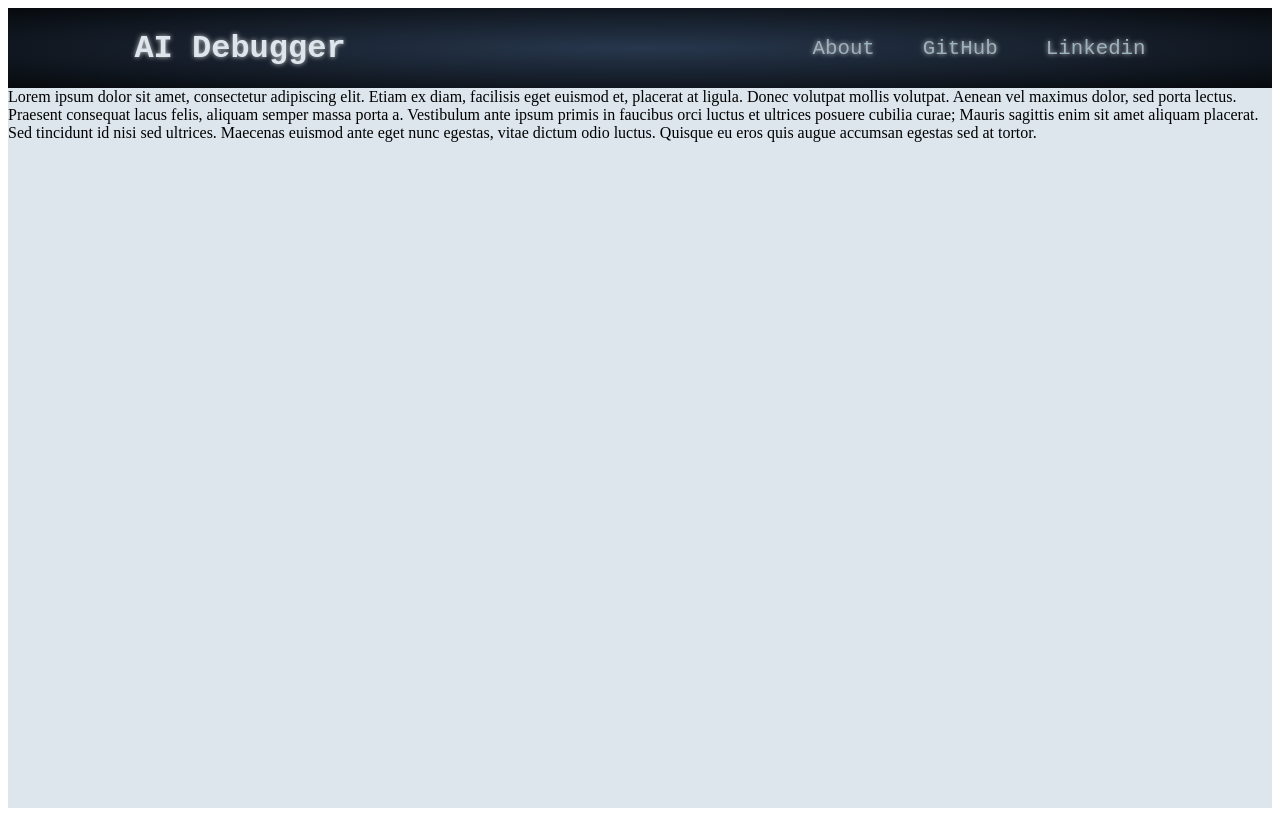
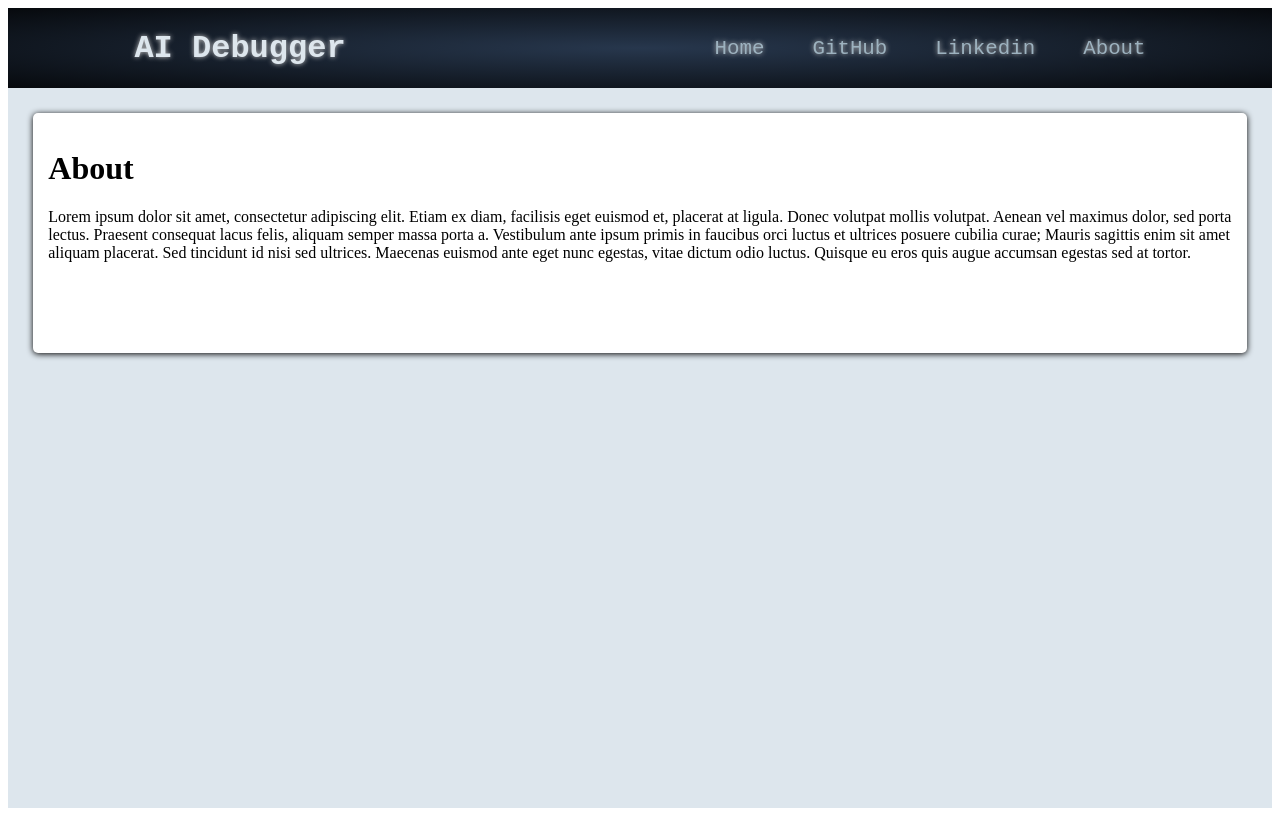
Before and after one commit to Liranalb/ai_debugger, a React (Create React App) app: page /about in a window 1280 px wide. Built offline with nearby package versions, Linux system fonts and the light colour scheme.

Commit message:
Add card to about page and add home button to navbar

```diff
--- a/src/components/About.js
+++ b/src/components/About.js
@@ -1,7 +1,15 @@
 import strings from '../strings/about_strings.json'
+import style from './About.module.css'
+import Card from '../ui/Card';
 
 const About = () => {
-    return <div>{strings.about}</div>
+    return (
+        <Card>
+            <div className={style.textBox}>
+            <h1>About</h1>
+                {strings.about}</div>
+        </Card>
+    );
 }
 
 export default About;
--- /dev/null
+++ b/src/components/About.module.css
@@ -0,0 +1,11 @@
+.textBox {
+    font: Inconsolata, monospace;
+    border: none;
+    width: 100%;
+    height: 100%;
+    background: transparent;
+    border: none;
+    outline: none;
+    padding: 15px;
+    resize: none;
+  }
--- a/src/layout/NavigationBar.js
+++ b/src/layout/NavigationBar.js
@@ -10,13 +10,16 @@ const NavigationBar = () => {
             <nav>
                 <ul>
                     <li>
-                        <Link to={strings.navbar.links.about}>About</Link>
+                        <Link to={strings.navbar.links.home}>Home</Link>
                     </li>
                     <li>
                         <Link to={strings.navbar.links.github_address}>GitHub</Link>
                     </li>
                     <li>
                         <Link to={strings.navbar.links.linkedin_address}>Linkedin</Link>
+                    </li>
+                    <li>
+                        <Link to={strings.navbar.links.about}>About</Link>
                     </li>
                 </ul>
             </nav>
--- a/src/strings/strings_eng.json
+++ b/src/strings/strings_eng.json
@@ -2,8 +2,9 @@
   "navbar": {
     "title": "AI Debugger",
     "links": {
+      "home": "/",
       "about": "/about",
-      "github_address": "https://github.com/Liranalb",
+      "github_address": "https://github.com/Liranalb/ai_debugger",
       "linkedin_address": "https://www.linkedin.com/in/liran-alboher/"
     }
   },
```
